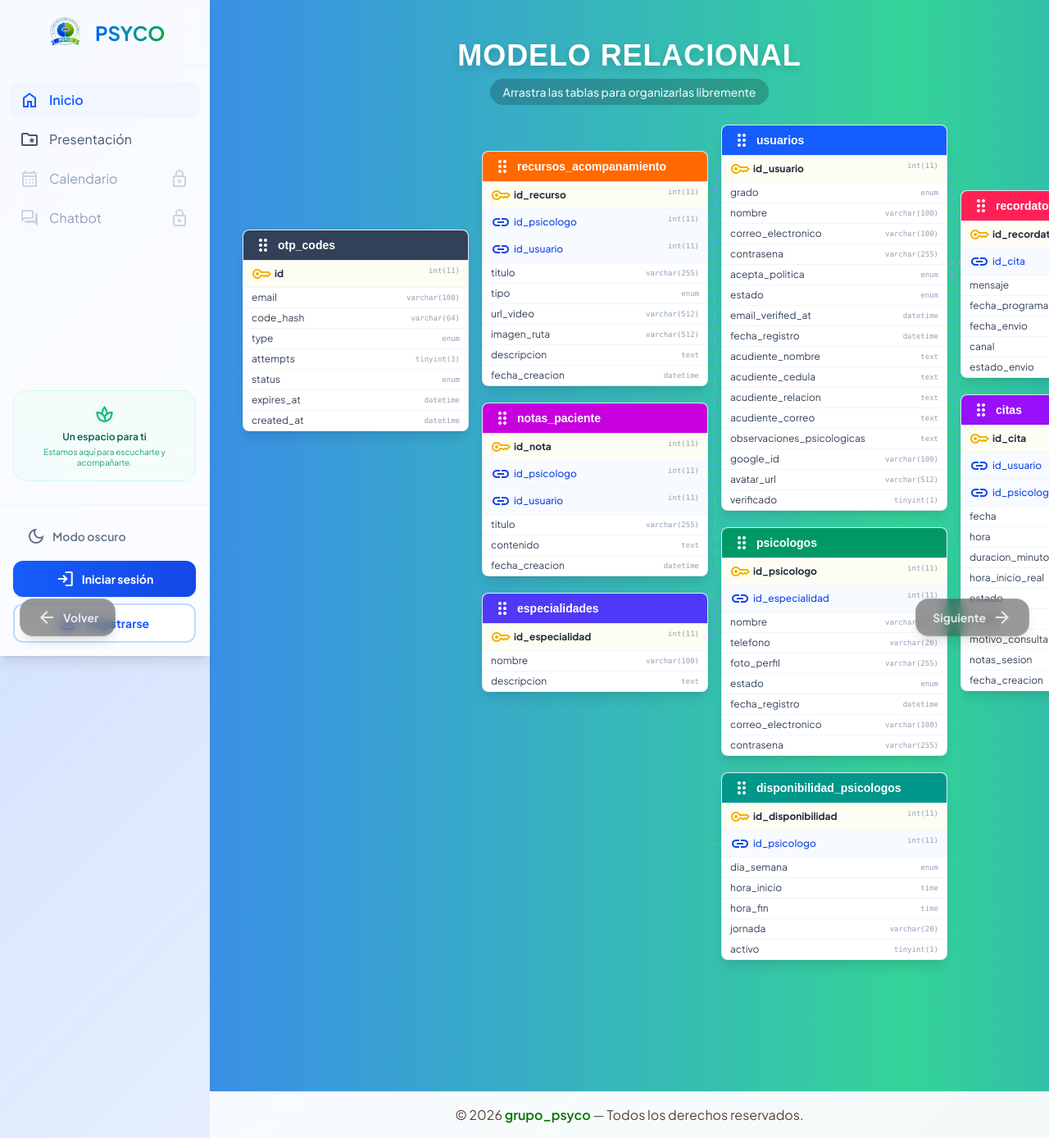
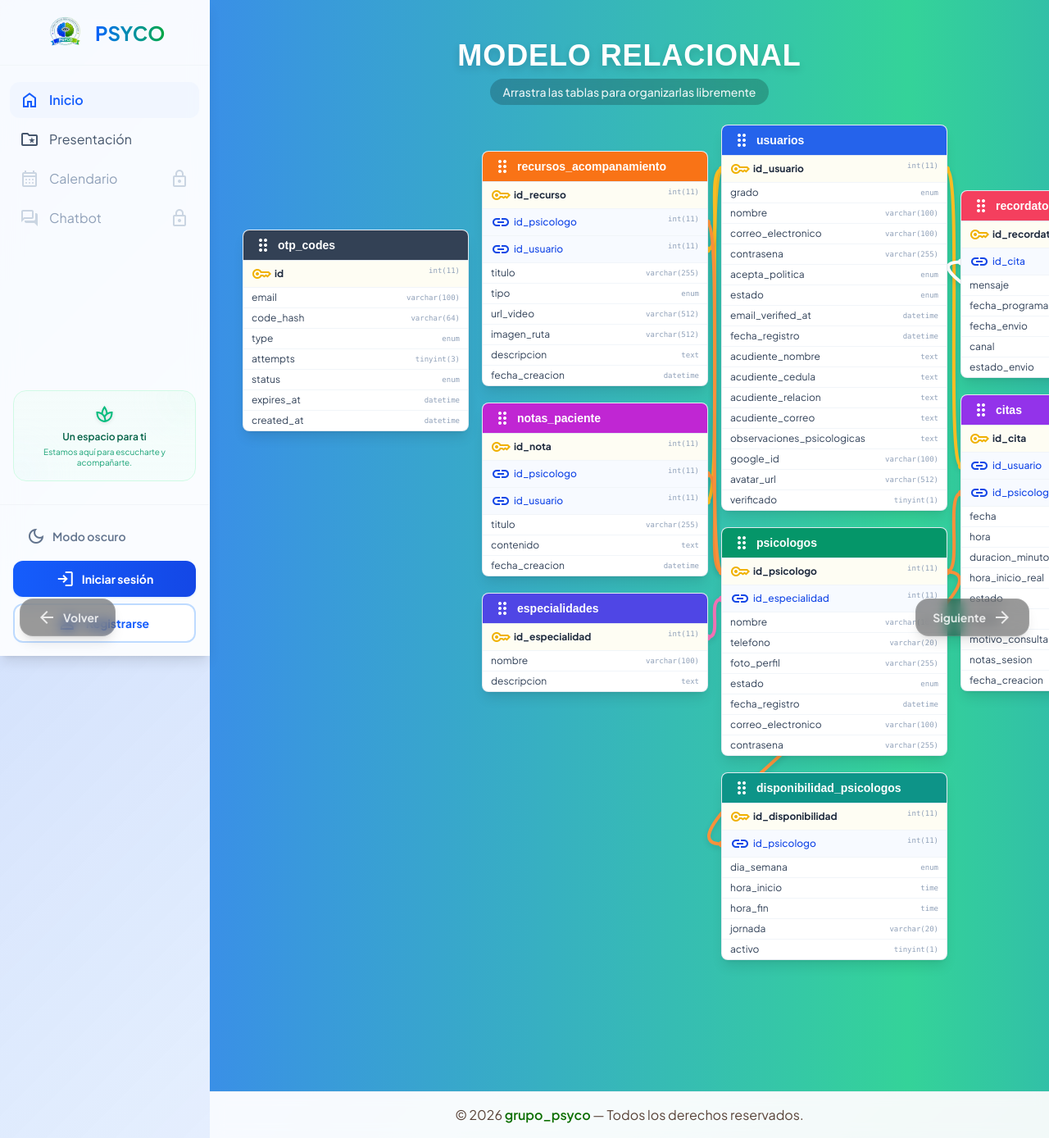
Before and after one commit to Zamsara01/psyco_proyecto, a PHP site: page /pages/presentacion8 in a window 1280 px wide. Shown: the whole page at 82% size. Run offline with PHP 8.4, Linux system fonts and the light colour scheme; style sheets or scripts are compiled from the project's sources.

Commit message:
modelo relacional apañao

```diff
--- a/app/views/pages/presentacion8.php
+++ b/app/views/pages/presentacion8.php
@@ -18,15 +18,6 @@
         -webkit-text-fill-color: transparent;
         background-clip: text;
         color: transparent;
-    }
-    .line-animation {
-        stroke-dasharray: 8;
-        animation: dash 20s linear infinite;
-    }
-    @keyframes dash {
-        to {
-            stroke-dashoffset: -1000;
-        }
     }
     /* Estilos para arrastrar */
     .draggable-card {
@@ -57,7 +48,7 @@
         <div class="flex flex-col gap-5 pt-32">
             <!-- Tabla: otp_codes -->
             <div class="draggable-card bg-white rounded-lg shadow-lg border border-slate-300/50 overflow-hidden relative">
-                <div class="cursor-move bg-slate-700 px-3 py-1.5 border-b border-slate-200 select-none">
+                <div class="cursor-move px-3 py-1.5 border-b border-slate-200 select-none" style="background-color: #334155;">
                     <h3 class="font-bold text-white text-sm flex items-center gap-1.5 pointer-events-none" style="font-family: 'Canva Sans', sans-serif;">
                         <span class="material-symbols-outlined text-[16px]">drag_indicator</span>
                         otp_codes
@@ -80,7 +71,7 @@
         <div class="flex flex-col gap-5 pt-8">
             <!-- Tabla: recursos_acompanamiento -->
             <div class="draggable-card bg-white rounded-lg shadow-lg border border-slate-300/50 overflow-hidden relative">
-                <div class="cursor-move bg-orange-500 px-3 py-1.5 border-b border-slate-200 select-none">
+                <div class="cursor-move px-3 py-1.5 border-b border-slate-200 select-none" style="background-color: #f97316;">
                     <h3 class="font-bold text-white text-sm flex items-center gap-1.5 pointer-events-none" style="font-family: 'Canva Sans', sans-serif;">
                         <span class="material-symbols-outlined text-[16px]">drag_indicator</span>
                         recursos_acompanamiento
@@ -101,7 +92,7 @@
 
             <!-- Tabla: notas_paciente -->
             <div class="draggable-card bg-white rounded-lg shadow-lg border border-slate-300/50 overflow-hidden relative">
-                <div class="cursor-move bg-fuchsia-600 px-3 py-1.5 border-b border-slate-200 select-none">
+                <div class="cursor-move px-3 py-1.5 border-b border-slate-200 select-none" style="background-color: #c026d3;">
                     <h3 class="font-bold text-white text-sm flex items-center gap-1.5 pointer-events-none" style="font-family: 'Canva Sans', sans-serif;">
                         <span class="material-symbols-outlined text-[16px]">drag_indicator</span>
                         notas_paciente
@@ -119,7 +110,7 @@
 
             <!-- Tabla: especialidades -->
             <div class="draggable-card bg-white rounded-lg shadow-lg border border-slate-300/50 overflow-hidden relative">
-                <div class="cursor-move bg-indigo-600 px-3 py-1.5 border-b border-slate-200 select-none">
+                <div class="cursor-move px-3 py-1.5 border-b border-slate-200 select-none" style="background-color: #4f46e5;">
                     <h3 class="font-bold text-white text-sm flex items-center gap-1.5 pointer-events-none" style="font-family: 'Canva Sans', sans-serif;">
                         <span class="material-symbols-outlined text-[16px]">drag_indicator</span>
                         especialidades
@@ -137,7 +128,7 @@
         <div class="flex flex-col gap-5">
             <!-- Tabla: usuarios -->
             <div class="draggable-card bg-white rounded-lg shadow-lg border border-slate-300/50 overflow-hidden relative">
-                <div class="cursor-move bg-blue-600 px-3 py-1.5 border-b border-slate-200 select-none">
+                <div class="cursor-move px-3 py-1.5 border-b border-slate-200 select-none" style="background-color: #2563eb;">
                     <h3 class="font-bold text-white text-sm flex items-center gap-1.5 pointer-events-none" style="font-family: 'Canva Sans', sans-serif;">
                         <span class="material-symbols-outlined text-[16px]">drag_indicator</span>
                         usuarios
@@ -169,7 +160,7 @@
 
             <!-- Tabla: psicologos -->
             <div class="draggable-card bg-white rounded-lg shadow-lg border border-slate-300/50 overflow-hidden relative">
-                <div class="cursor-move bg-emerald-600 px-3 py-1.5 border-b border-slate-200 select-none">
+                <div class="cursor-move px-3 py-1.5 border-b border-slate-200 select-none" style="background-color: #059669;">
                     <h3 class="font-bold text-white text-sm flex items-center gap-1.5 pointer-events-none" style="font-family: 'Canva Sans', sans-serif;">
                         <span class="material-symbols-outlined text-[16px]">drag_indicator</span>
                         psicologos
@@ -190,7 +181,7 @@
 
             <!-- Tabla: disponibilidad_psicologos -->
             <div class="draggable-card bg-white rounded-lg shadow-lg border border-slate-300/50 overflow-hidden relative">
-                <div class="cursor-move bg-teal-600 px-3 py-1.5 border-b border-slate-200 select-none">
+                <div class="cursor-move px-3 py-1.5 border-b border-slate-200 select-none" style="background-color: #0d9488;">
                     <h3 class="font-bold text-white text-sm flex items-center gap-1.5 pointer-events-none" style="font-family: 'Canva Sans', sans-serif;">
                         <span class="material-symbols-outlined text-[16px]">drag_indicator</span>
                         disponibilidad_psicologos
@@ -212,7 +203,7 @@
         <div class="flex flex-col gap-5 pt-20">
             <!-- Tabla: recordatorios -->
             <div class="draggable-card bg-white rounded-lg shadow-lg border border-slate-300/50 overflow-hidden relative">
-                <div class="cursor-move bg-rose-500 px-3 py-1.5 border-b border-slate-200 select-none">
+                <div class="cursor-move px-3 py-1.5 border-b border-slate-200 select-none" style="background-color: #f43f5e;">
                     <h3 class="font-bold text-white text-sm flex items-center gap-1.5 pointer-events-none" style="font-family: 'Canva Sans', sans-serif;">
                         <span class="material-symbols-outlined text-[16px]">drag_indicator</span>
                         recordatorios
@@ -231,7 +222,7 @@
 
             <!-- Tabla: citas -->
             <div class="draggable-card bg-white rounded-lg shadow-lg border border-slate-300/50 overflow-hidden relative">
-                <div class="cursor-move bg-purple-600 px-3 py-1.5 border-b border-slate-200 select-none">
+                <div class="cursor-move px-3 py-1.5 border-b border-slate-200 select-none" style="background-color: #9333ea;">
                     <h3 class="font-bold text-white text-sm flex items-center gap-1.5 pointer-events-none" style="font-family: 'Canva Sans', sans-serif;">
                         <span class="material-symbols-outlined text-[16px]">drag_indicator</span>
                         citas
@@ -273,22 +264,22 @@
 <!-- Script para dibujar las relaciones y arrastrar -->
 <script>
     const connections = [
-        // Desde Usuarios (PK)
-        { from: 'usuarios-id_usuario', to: 'citas-id_usuario', color: '#60a5fa' }, // blue-400
-        { from: 'usuarios-id_usuario', to: 'notas-id_usuario', color: '#60a5fa' },
-        { from: 'usuarios-id_usuario', to: 'recursos-id_usuario', color: '#60a5fa' },
+        // Desde Usuarios (PK) - Amarillo de alto contraste
+        { from: 'usuarios-id_usuario', to: 'citas-id_usuario', color: '#fbbf24' },
+        { from: 'usuarios-id_usuario', to: 'notas-id_usuario', color: '#fbbf24' },
+        { from: 'usuarios-id_usuario', to: 'recursos-id_usuario', color: '#fbbf24' },
 
-        // Desde Psicologos (PK)
-        { from: 'psicologos-id_psicologo', to: 'citas-id_psicologo', color: '#34d399' }, // emerald-400
-        { from: 'psicologos-id_psicologo', to: 'notas-id_psicologo', color: '#34d399' },
-        { from: 'psicologos-id_psicologo', to: 'recursos-id_psicologo', color: '#34d399' },
-        { from: 'psicologos-id_psicologo', to: 'disponibilidad-id_psicologo', color: '#34d399' },
+        // Desde Psicologos (PK) - Naranja brillante
+        { from: 'psicologos-id_psicologo', to: 'citas-id_psicologo', color: '#fb923c' },
+        { from: 'psicologos-id_psicologo', to: 'notas-id_psicologo', color: '#fb923c' },
+        { from: 'psicologos-id_psicologo', to: 'recursos-id_psicologo', color: '#fb923c' },
+        { from: 'psicologos-id_psicologo', to: 'disponibilidad-id_psicologo', color: '#fb923c' },
 
-        // Desde Especialidades (PK)
-        { from: 'especialidades-id_especialidad', to: 'psicologos-id_especialidad', color: '#818cf8' }, // indigo-400
+        // Desde Especialidades (PK) - Rosa fuerte
+        { from: 'especialidades-id_especialidad', to: 'psicologos-id_especialidad', color: '#f472b6' },
 
-        // Desde Citas (PK)
-        { from: 'citas-id_cita', to: 'recordatorios-id_cita', color: '#c084fc' } // purple-400
+        // Desde Citas (PK) - Blanco
+        { from: 'citas-id_cita', to: 'recordatorios-id_cita', color: '#ffffff' }
     ];
 
     function drawLines() {
@@ -325,22 +316,22 @@
 
             path.setAttribute('d', d);
             path.setAttribute('stroke', conn.color);
-            path.setAttribute('stroke-width', '2.5');
+            path.setAttribute('stroke-width', '4'); // Línea más gruesa
             path.setAttribute('fill', 'none');
-            path.setAttribute('class', 'opacity-70 line-animation');
+            path.setAttribute('class', 'opacity-100 drop-shadow-md'); // 100% opacidad y sombra para resaltar sobre el fondo
             svg.appendChild(path);
 
             const circle1 = document.createElementNS('http://www.w3.org/2000/svg', 'circle');
             circle1.setAttribute('cx', startX);
             circle1.setAttribute('cy', startY);
-            circle1.setAttribute('r', '3');
+            circle1.setAttribute('r', '4');
             circle1.setAttribute('fill', conn.color);
             svg.appendChild(circle1);
 
             const circle2 = document.createElementNS('http://www.w3.org/2000/svg', 'circle');
             circle2.setAttribute('cx', endX);
             circle2.setAttribute('cy', endY);
-            circle2.setAttribute('r', '3');
+            circle2.setAttribute('r', '4');
             circle2.setAttribute('fill', conn.color);
             svg.appendChild(circle2);
         });
```
